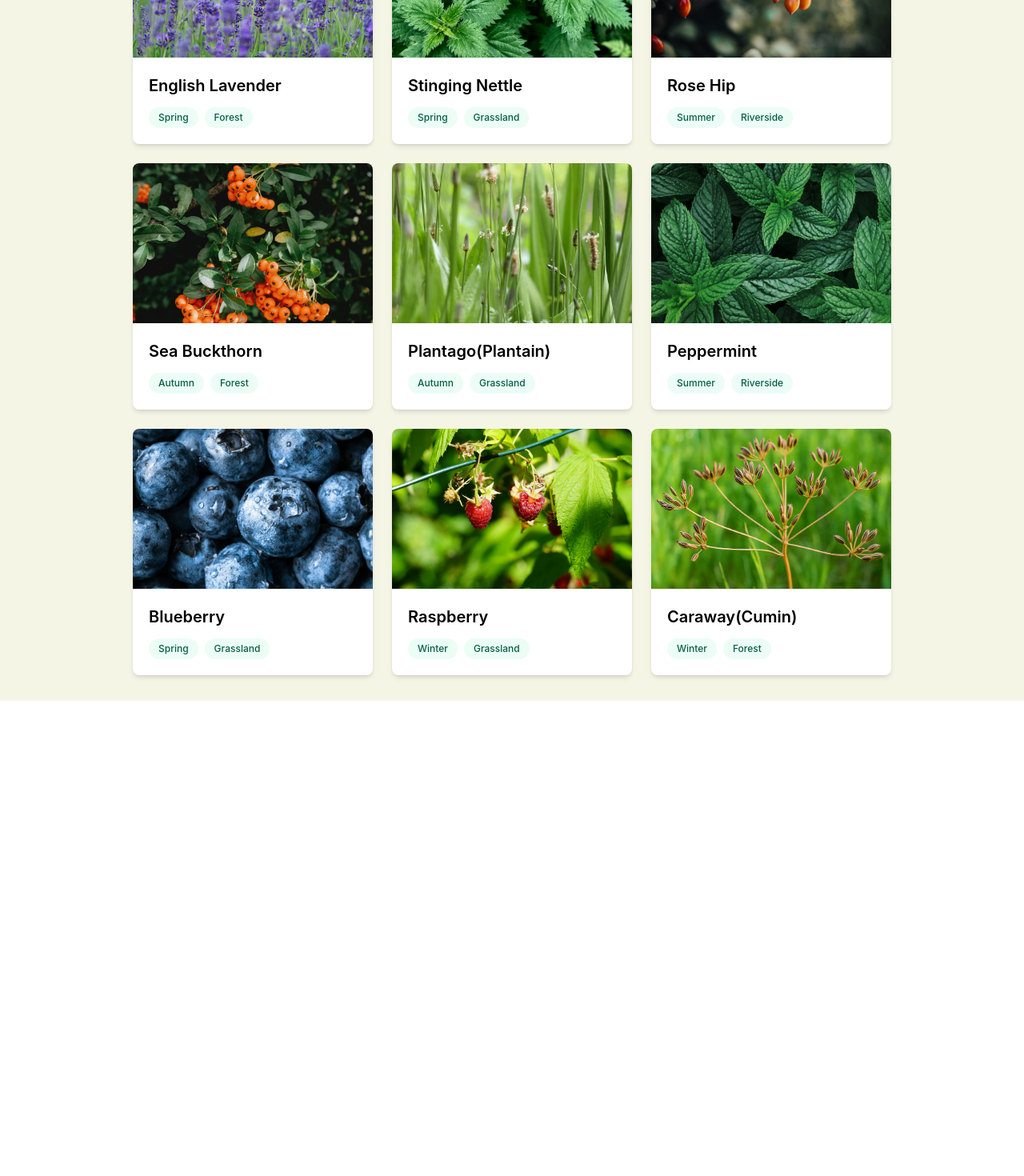
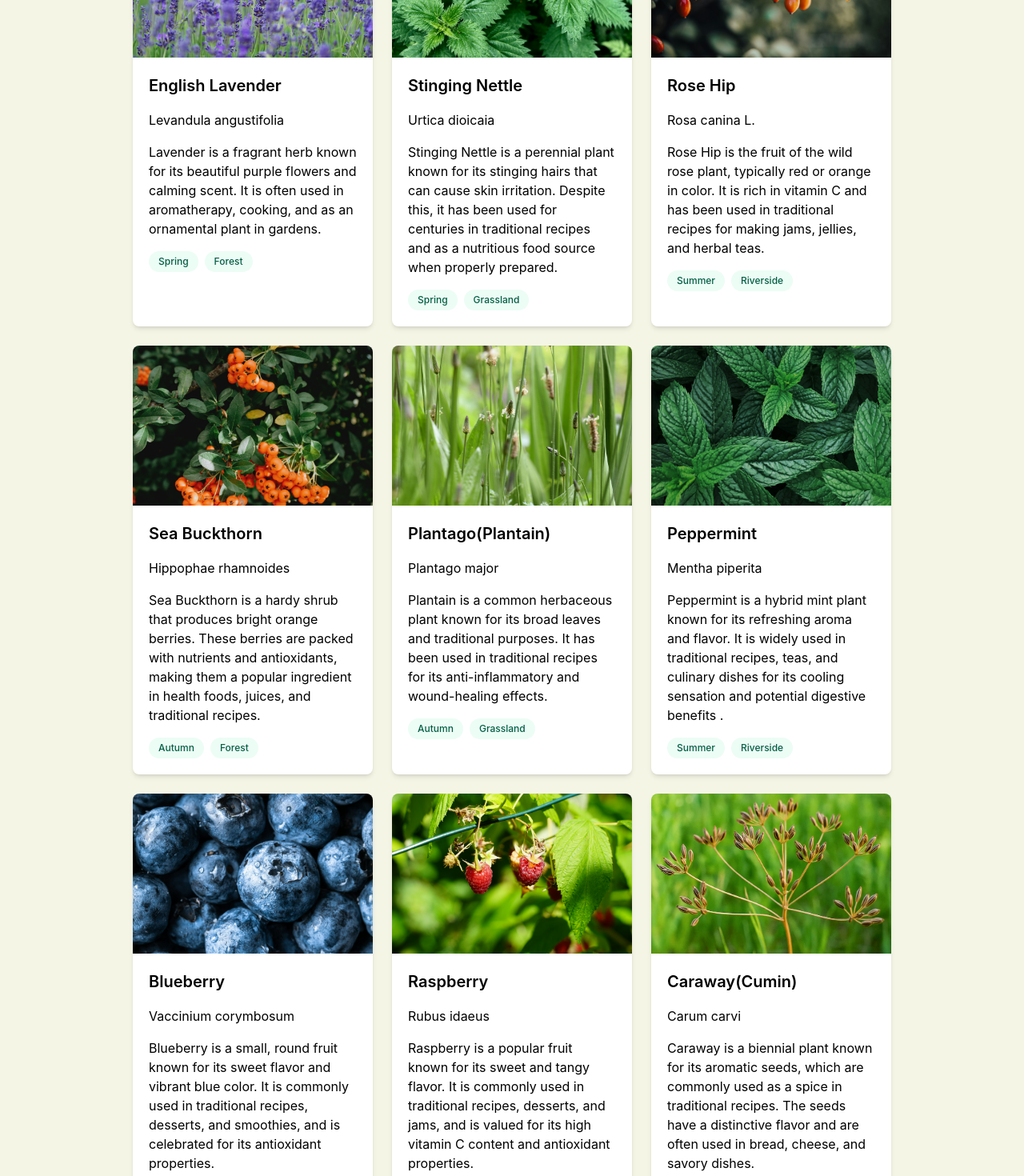
Before and after one commit to EmilMasaryk/PlantApp, a React (Vite) app in the folder PlantApp-WebApp/: page / in a window 1280 px wide. Shown: the part 420-1890 px from the top of the page at 80% size. Before the commit the page ends 1296 px from the top, so only its background shows below. Built offline with nearby package versions, Linux system fonts and the light colour scheme; a web font is replaced by a local one.

Commit message:
Add latinName & desc to the Cards

```diff
--- a/PlantApp-WebApp/src/App.jsx
+++ b/PlantApp-WebApp/src/App.jsx
@@ -11,6 +11,9 @@ const ALL_PLANTS = [
     img: "/Lavender.jpg",
     season: "Spring",
     landscape: "Forest",
+    latinName: "Levandula angustifolia",
+    describtion:
+      "Lavender is a fragrant herb known for its beautiful purple flowers and calming scent. It is often used in aromatherapy, cooking, and as an ornamental plant in gardens.",
   },
   {
     id: 2,
@@ -18,6 +21,9 @@ const ALL_PLANTS = [
     img: "Nettle.jpg",
     season: "Spring",
     landscape: "Grassland",
+    latinName: "Urtica dioicaia",
+    describtion:
+      "Stinging Nettle is a perennial plant known for its stinging hairs that can cause skin irritation. Despite this, it has been used for centuries in traditional recipes and as a nutritious food source when properly prepared.",
   },
   {
     id: 3,
@@ -25,6 +31,9 @@ const ALL_PLANTS = [
     img: "/RoseHip.jpg",
     season: "Summer",
     landscape: "Riverside",
+    latinName: "Rosa canina L.",
+    describtion:
+      "Rose Hip is the fruit of the wild rose plant, typically red or orange in color. It is rich in vitamin C and has been used in traditional recipes for making jams, jellies, and herbal teas.",
   },
   {
     id: 4,
@@ -32,6 +41,9 @@ const ALL_PLANTS = [
     img: "/SeaBuckthorn.jpg",
     season: "Autumn",
     landscape: "Forest",
+    latinName: "Hippophae rhamnoides",
+    describtion:
+      "Sea Buckthorn is a hardy shrub that produces bright orange berries. These berries are packed with nutrients and antioxidants, making them a popular ingredient in health foods, juices, and traditional recipes.",
   },
   {
     id: 5,
@@ -39,6 +51,9 @@ const ALL_PLANTS = [
     img: "/Plantain.jpg",
     season: "Autumn",
     landscape: "Grassland",
+    latinName: "Plantago major",
+    describtion:
+      "Plantain is a common herbaceous plant known for its broad leaves and traditional purposes. It has been used in traditional recipes for its anti-inflammatory and wound-healing effects.",
   },
   {
     id: 6,
@@ -46,6 +61,9 @@ const ALL_PLANTS = [
     img: "/Mint.jpg",
     season: "Summer",
     landscape: "Riverside",
+    latinName: "Mentha piperita",
+    describtion:
+      "Peppermint is a hybrid mint plant known for its refreshing aroma and flavor. It is widely used in traditional recipes, teas, and culinary dishes for its cooling sensation and potential digestive benefits .",
   },
   {
     id: 7,
@@ -53,6 +71,9 @@ const ALL_PLANTS = [
     img: "/Blueberry.jpg",
     season: "Spring",
     landscape: "Grassland",
+    latinName: "Vaccinium corymbosum",
+    describtion:
+      "Blueberry is a small, round fruit known for its sweet flavor and vibrant blue color. It is commonly used in traditional recipes, desserts, and smoothies, and is celebrated for its antioxidant properties.",
   },
   {
     id: 8,
@@ -60,6 +81,9 @@ const ALL_PLANTS = [
     img: "/raspberry.jpg",
     season: "Winter",
     landscape: "Grassland",
+    latinName: "Rubus idaeus",
+    describtion:
+      "Raspberry is a popular fruit known for its sweet and tangy flavor. It is commonly used in traditional recipes, desserts, and jams, and is valued for its high vitamin C content and antioxidant properties.",
   },
   {
     id: 9,
@@ -67,6 +91,9 @@ const ALL_PLANTS = [
     img: "/Caraway.jpg",
     season: "Winter",
     landscape: "Forest",
+    latinName: "Carum carvi",
+    describtion:
+      "Caraway is a biennial plant known for its aromatic seeds, which are commonly used as a spice in traditional recipes. The seeds have a distinctive flavor and are often used in bread, cheese, and savory dishes.",
   },
 ];
 
@@ -76,9 +103,22 @@ const ALL_PLANTS = [
 function PlantCard({ plant }) {
   return (
     <div className="plant-card">
-      <img src={plant.img} alt={plant.name} className="plant-card-image" />
+      <img
+        src={plant.img}
+        alt={plant.name}
+        className="plant-card-image"
+        // This 'onError' is a fallback, in case an image is missing
+        onError={(e) => {
+          e.target.src =
+            "https://placehold.co/300x200/eee/ccc?text=Image+Not+Found";
+        }}
+      />
       <div className="plant-card-content">
         <h3 className="plant-card-title">{plant.name}</h3>
+
+        <p className="plant-card-subtitle">{plant.latinName}</p>
+        <p className="plant-card-description">{plant.describtion}</p>
+
         <div className="plant-card-tags">
           <span className="plant-tag">{plant.season}</span>
           <span className="plant-tag">{plant.landscape}</span>
```
